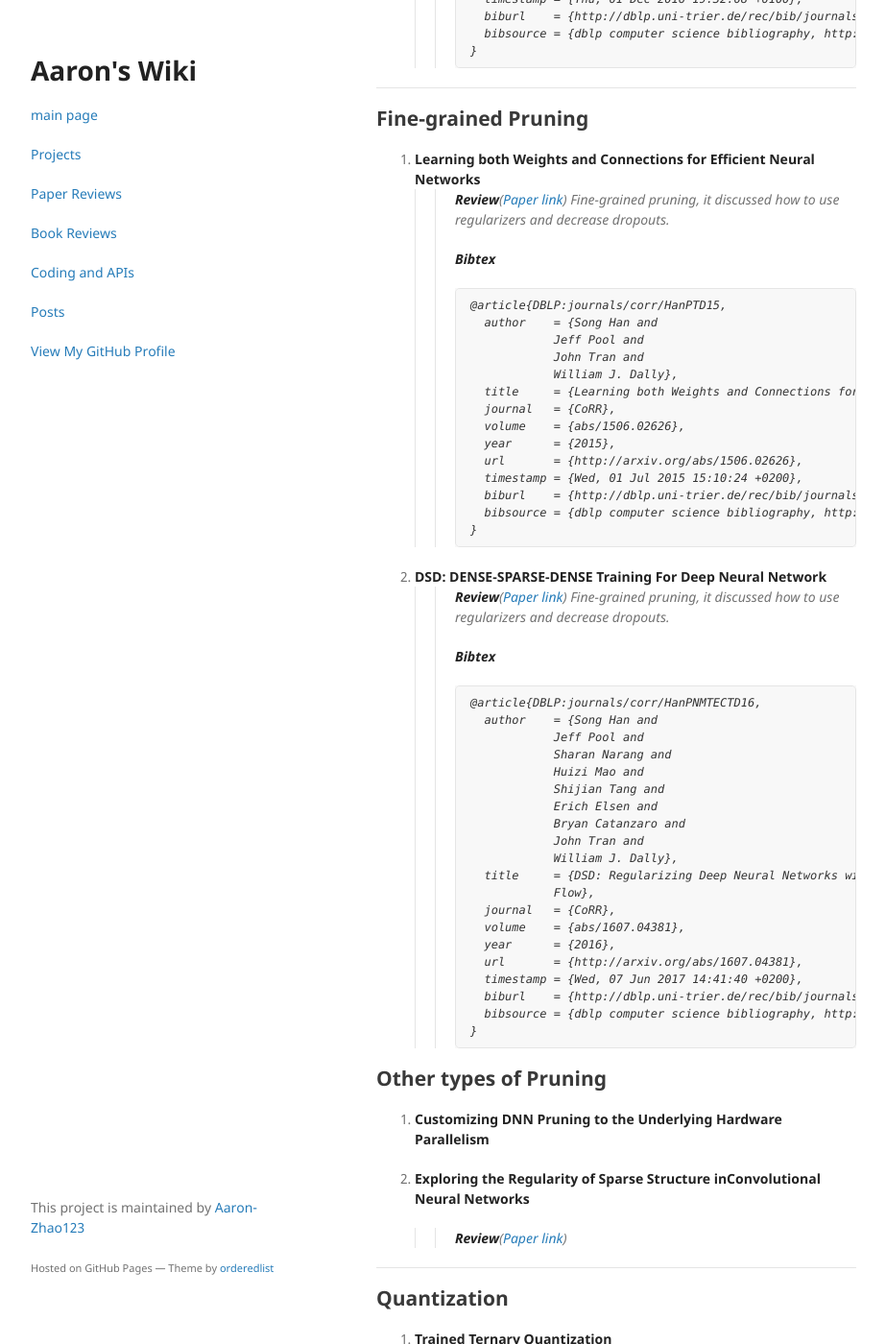
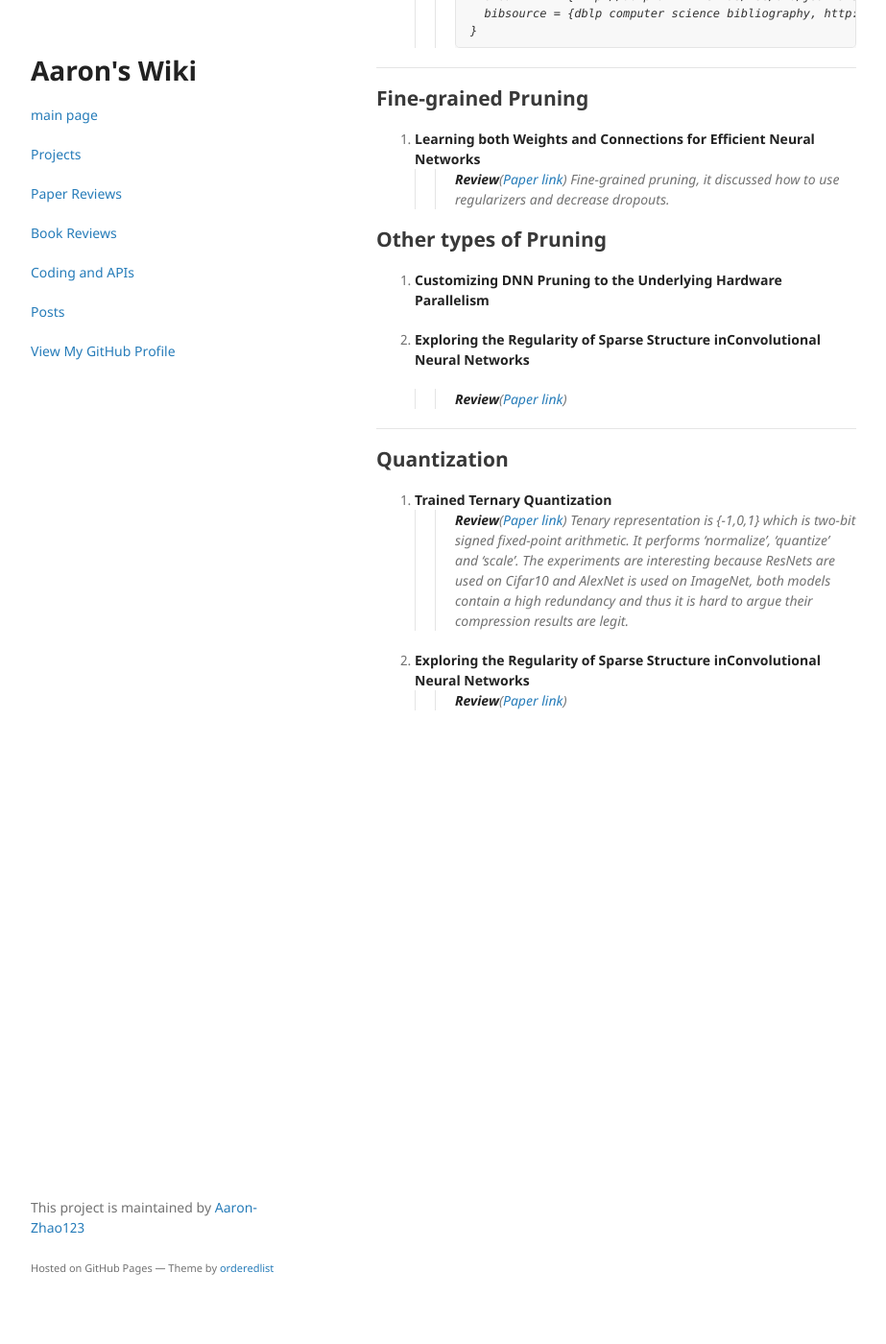
Before and after one commit to Aaron-Zhao123/blog, a Jekyll site: the page built from papers/pruning/pruning_summary.md, in a window 1280 px wide and 1400 px high, scrolled down 3068 px. Shown: the whole window at 96% size, without its empty margins (178-1101 px from the left). Built offline with Jekyll 4.4.1, drawn with Linux system fonts in a browser that asks for light colours; our own code applies the rules of GitHub Pages for plain Markdown files; some of the changed text lies outside the part shown.

````diff
--- a/papers/pruning/pruning_summary.md
+++ b/papers/pruning/pruning_summary.md
@@ -13,7 +13,6 @@ layout: default
 
   * Fine-grained pruning [details](#fineprune)
     1. Learning both Weights and Connections for EfficientNeural Networks
-    2. DSD:  DENSE-SPARSE-DENSE Training For Deep Neural Networks
 
   * Other types of pruning [details](#oprune)
     1. Customizing DNN Pruning to the Underlying Hardware
@@ -57,7 +56,7 @@ Parallelism (watiting to be released on ISCA 2017)
 }
 ```
 
-2.**Learning Structured Sparsity in Deep Neural Networks**
+2. **Learning Structured Sparsity in Deep Neural Networks**
 
 > > **Review**([Paper link](https://arxiv.org/pdf/1608.08710))
 > >
@@ -147,51 +146,7 @@ Parallelism (watiting to be released on ISCA 2017)
 1. **Learning both Weights and Connections for Efficient Neural Networks**
 > > **Review**([Paper link](https://arxiv.org/pdf/1506.02626))
 > > Fine-grained pruning, it discussed how to use regularizers and decrease dropouts.
-> >
-> > **Bibtex**
-> > ```
-@article{DBLP:journals/corr/HanPTD15,
-  author    = {Song Han and
-               Jeff Pool and
-               John Tran and
-               William J. Dally},
-  title     = {Learning both Weights and Connections for Efficient Neural Networks},
-  journal   = {CoRR},
-  volume    = {abs/1506.02626},
-  year      = {2015},
-  url       = {http://arxiv.org/abs/1506.02626},
-  timestamp = {Wed, 01 Jul 2015 15:10:24 +0200},
-  biburl    = {http://dblp.uni-trier.de/rec/bib/journals/corr/HanPTD15},
-  bibsource = {dblp computer science bibliography, http://dblp.org}
-}
-```
-2. **DSD:  DENSE-SPARSE-DENSE Training For Deep Neural Network**
-> > **Review**([Paper link](https://arxiv.org/pdf/1607.04381.pdf))
-> > Fine-grained pruning, it discussed how to use regularizers and decrease dropouts.
-> >
-> > **Bibtex**
-> > ```
-@article{DBLP:journals/corr/HanPNMTECTD16,
-  author    = {Song Han and
-               Jeff Pool and
-               Sharan Narang and
-               Huizi Mao and
-               Shijian Tang and
-               Erich Elsen and
-               Bryan Catanzaro and
-               John Tran and
-               William J. Dally},
-  title     = {DSD: Regularizing Deep Neural Networks with Dense-Sparse-Dense Training
-               Flow},
-  journal   = {CoRR},
-  volume    = {abs/1607.04381},
-  year      = {2016},
-  url       = {http://arxiv.org/abs/1607.04381},
-  timestamp = {Wed, 07 Jun 2017 14:41:40 +0200},
-  biburl    = {http://dblp.uni-trier.de/rec/bib/journals/corr/HanPNMTECTD16},
-  bibsource = {dblp computer science bibliography, http://dblp.org}
-}
-```
+
 
 ## <a id="oprune"></a>Other types of Pruning
 1. **Customizing DNN Pruning to the Underlying Hardware
````
Also changed, not shown: other parts of papers/pruning/pruning_summary.md (+1 -1 lines), coding/coding_index.md (+1 -1 lines), index.md (+2 -1 lines), papers/papers_index.md (+9 -2 lines).
